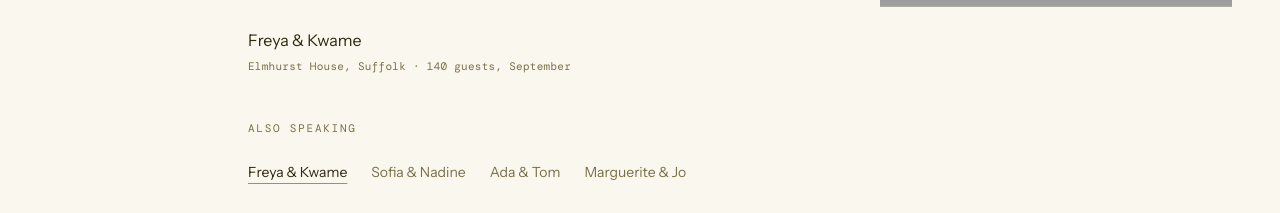
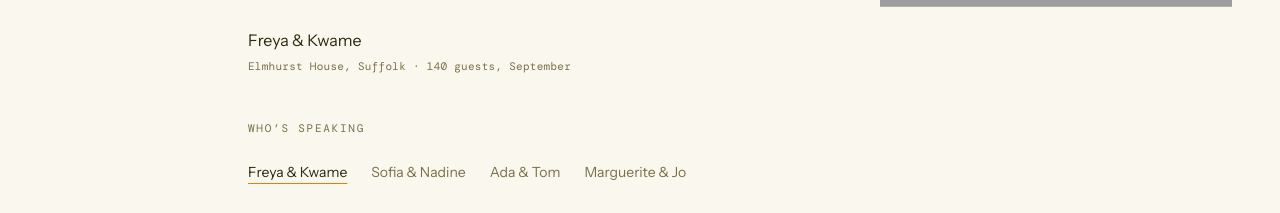
Before and after one commit to dooddles07/Wedding-Planner, a Next.js app: page / in a window 1280 px wide. Shown: the part 10044-10257 px from the top of the page. Built offline with nearby package versions, Linux system fonts and the light colour scheme; no server answers; grey boxes are pictures that could not be loaded; a web font is replaced by a local one.

Commit message:
Rebalance budget chart to brand palette; fix testimonial label

```diff
--- a/src/components/home/Voices.tsx
+++ b/src/components/home/Voices.tsx
@@ -51,7 +51,9 @@ export function Voices() {
             </AnimatePresence>
 
             <div className="mt-12">
-              <p className="eyebrow mb-4 text-ink-50">Also speaking</p>
+              {/* Not "also speaking" — the list includes whoever is on screen,
+                  marked with the underline. */}
+              <p className="eyebrow mb-4 text-ink-50">Who&rsquo;s speaking</p>
               <ul className="flex flex-wrap gap-x-6 gap-y-2">
                 {testimonials.map((item, i) => (
                   <li key={item.id}>
```
